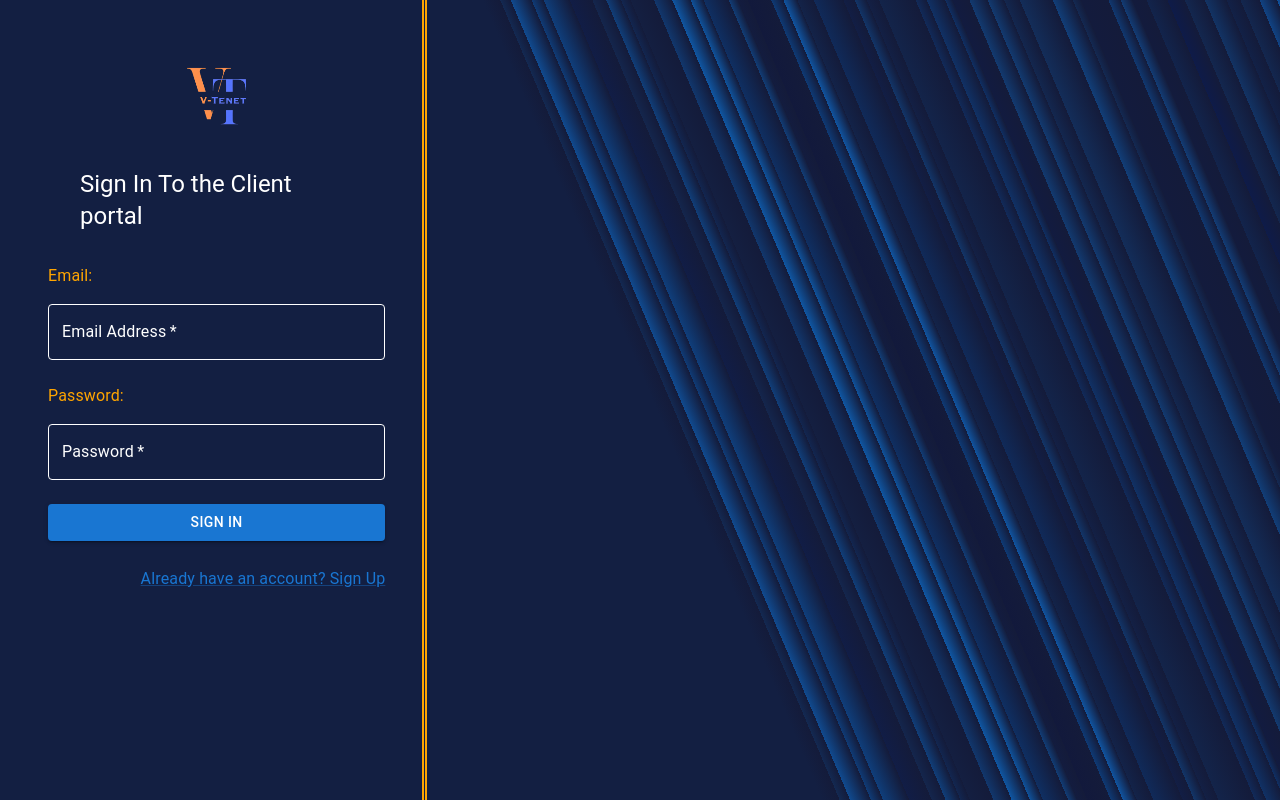
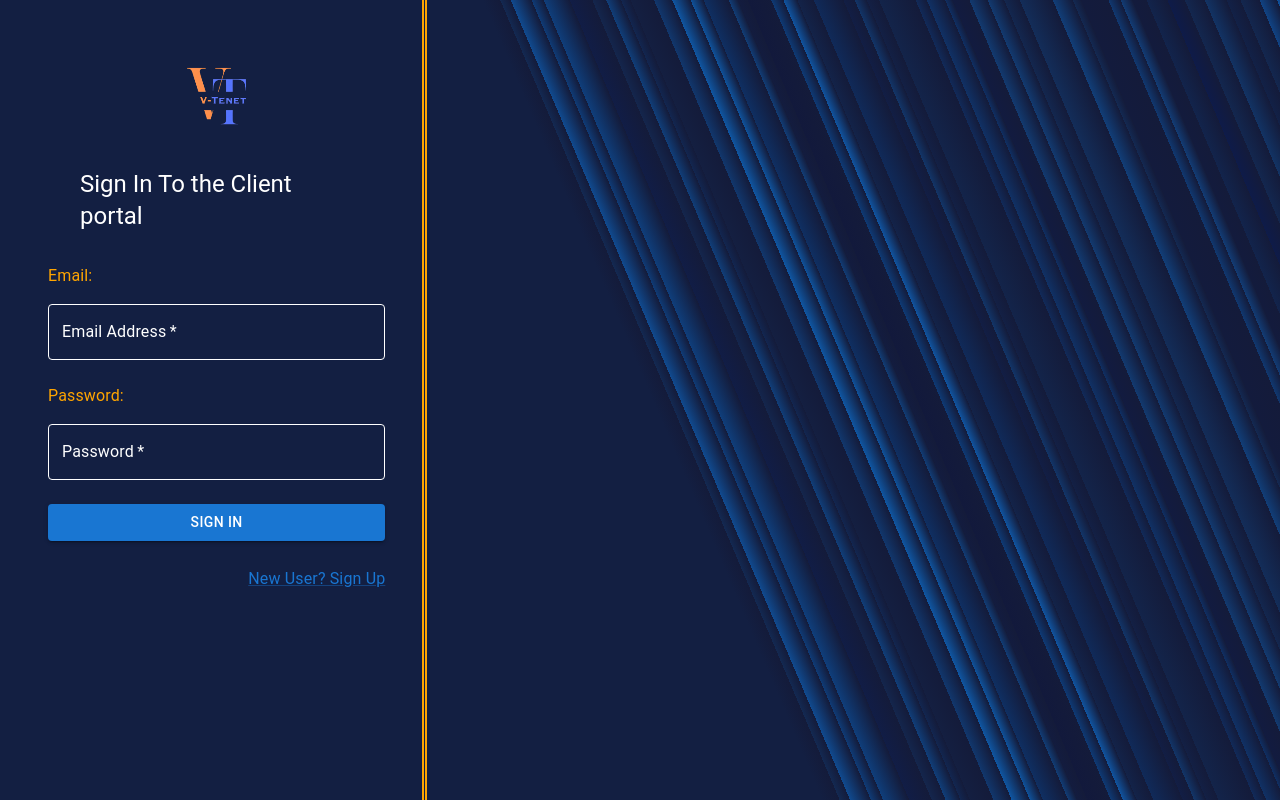
Before and after one commit to AjayDhami/planspiel-dark-pattern-detection, a React (Create React App) app in the folder frontend/: page /signin in a window 1280 px wide. Built offline with nearby package versions, Linux system fonts and the light colour scheme; no server answers.

Commit message:
VT-46 Update the signIn link section name

```diff
--- a/frontend/src/pages/client/SignInPage.tsx
+++ b/frontend/src/pages/client/SignInPage.tsx
@@ -175,7 +175,7 @@ export default function SignIn() {
                     </Grid>
                     <Grid item xs={12} sm={12} sx={{ mt: 1, textAlign: "end" }}>
                       <Link href="/signup" variant="subtitle1">
-                        Already have an account? Sign Up
+                        New User? Sign Up
                       </Link>
                     </Grid>
                   </Grid>
```
